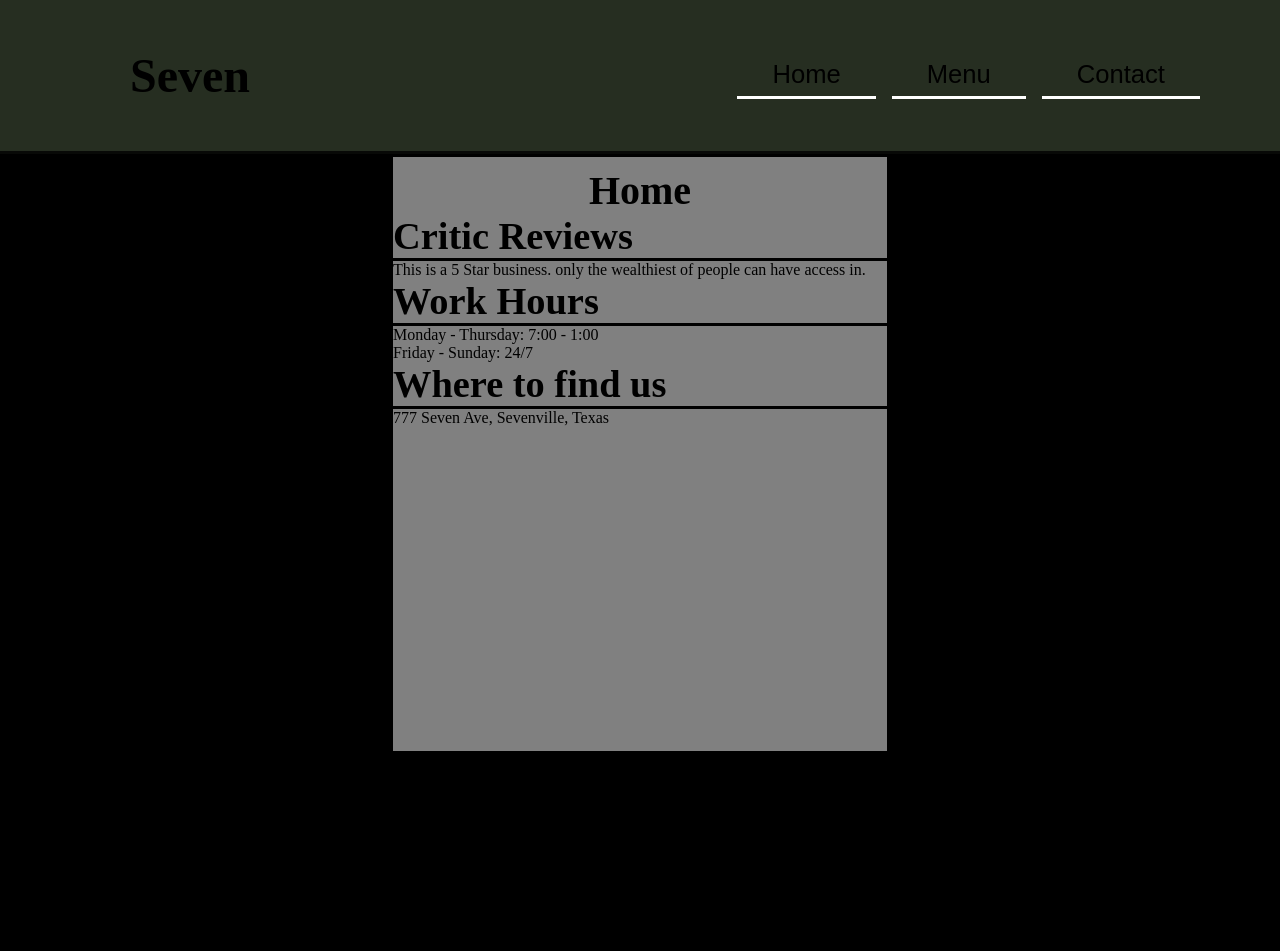
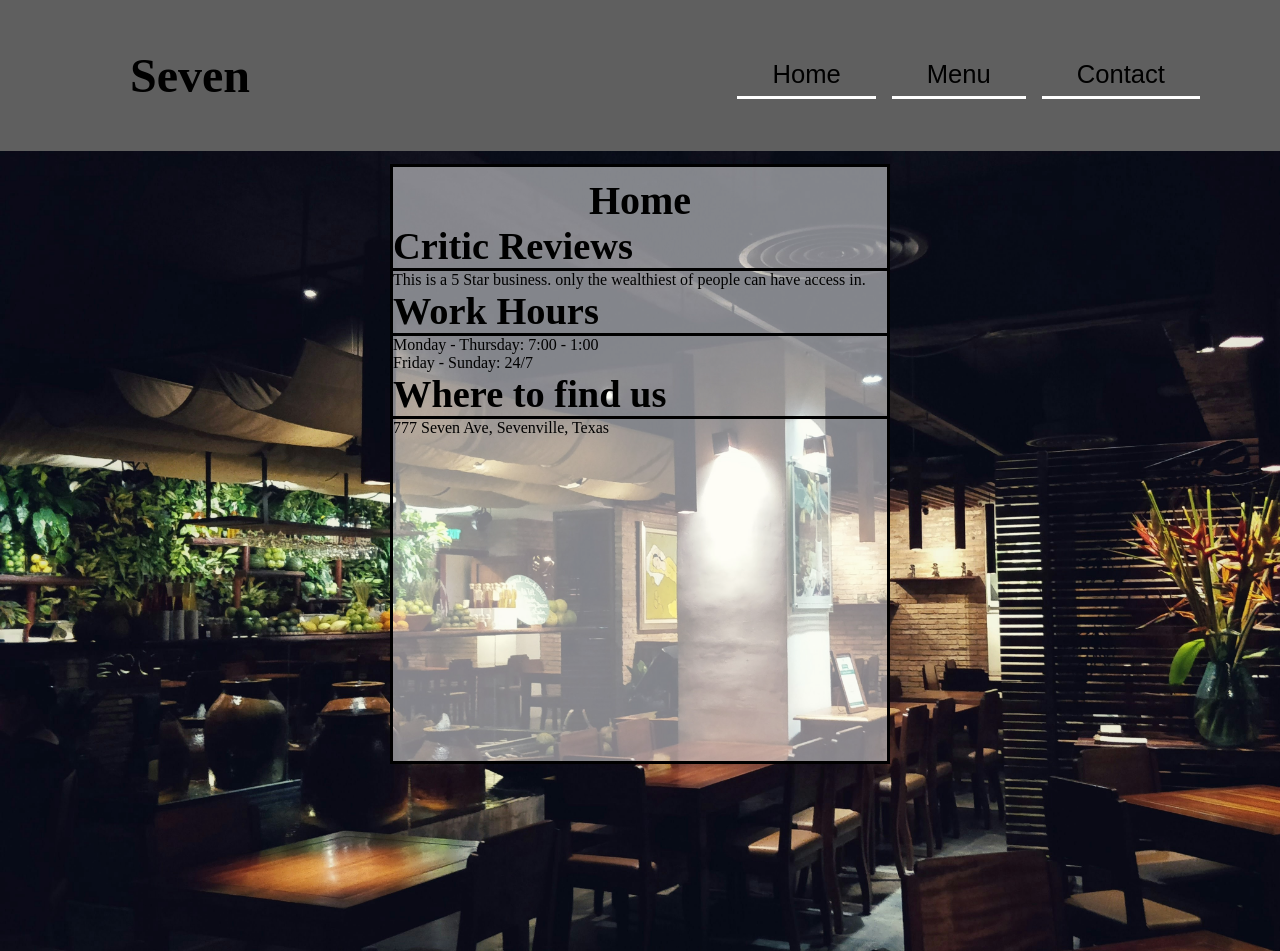
Before and after one commit to ProjectDueTmr/restaurantPage, a website built with webpack: page src/index.html in a window 1280 px wide. Before the commit the page ends 800 px from the top, so only its background shows below. Built offline with nearby package versions, Linux system fonts and the light colour scheme.

Commit message:
moved banner into a seperate js file. and css edits

```diff
--- /dev/null
+++ b/src/banner.js
@@ -0,0 +1,9 @@
+export default function banner(){
+const header = document.querySelector('header');
+header.classList.add('banner');
+
+const title = document.createElement('h1');
+title.textContent = "Seven";
+title.classList.add('title');
+header.prepend(title);
+}
--- a/src/index.js
+++ b/src/index.js
@@ -1,6 +1,7 @@
 import contact from './contact.js';
 import home from './home.js';
 import menu from './menu.js';
+import banner from './banner.js';
 import _ from 'lodash';
 import './style.css';
 
@@ -8,7 +9,7 @@ const content = document.getElementById('tab-content');
 const homeBtn = document.getElementById('homeBtn');
 const menuBtn= document.getElementById('menuBtn');
 const contactBtn = document.getElementById('contactBtn');
-
+banner()
 home();
 homeBtn.classList.add('active');
 
@@ -39,43 +40,3 @@ contactBtn.addEventListener('click', () => {
     menuBtn.classList.remove('active');
     contactBtn.classList.add('active');
 });
-
-
-// const tabs = document.querySelectorAll('[data-tab-target]');
-// const tabContents = document.querySelectorAll('[data-tab-content]');
-
-
-
-// tabs.forEach(tab => {
-//     tab.addEventListener('click', () => {
-//         const target = document.querySelector(tab.dataset.tabTarget);
-//         tabContents.forEach(tabContent => {
-//             tabContent.classList.remove('active');
-//         });
-//         target.classList.add('active');
-//     });
-// });
-
-
-
-
-// BANNER
-const header = document.querySelector('header');
-header.classList.add('banner');
-
-const title = document.createElement('h1');
-title.textContent = "Seven";
-title.classList.add('title');
-header.prepend(title);
-
-// HOME TAB
-
-
-
-
-
-
-// MENU TAB
-
-
-// CONTACT TAB
--- a/src/style.css
+++ b/src/style.css
@@ -10,12 +10,13 @@
 body{
     display: flex;
     flex-direction: column;
-    background-color: black;
+    overflow: hidden;
+    /* background-color: black; */
 }
 
 header{
-    border-bottom: 3px solid rgb(0, 0, 0, 0.8);
-    background-color: rgba(55, 66, 47, 0.7);
+    /* background-color: rgb(46 86 18 / 90%) */
+    background-color: rgba(95, 95, 95);
 
 }
 .banner{
@@ -56,8 +57,7 @@ button:hover{
 
 
 
-#content{
-
+#tab-content{
     background-image: url('/src/assets/vishwas-katti-unsplash.jpg');
     background-size: cover;
     background-repeat: no-repeat;
@@ -80,7 +80,7 @@ button:hover{
     background-color: rgba(255, 255, 255, 0.5);
     width: 500px;
     height: 600px;
-    margin: 0 auto;
+    margin: 13px auto 0;
     display: flex;
     flex-direction: column;
     justify-content: space-around;
```
Also changed, not shown: dist/main.js.
